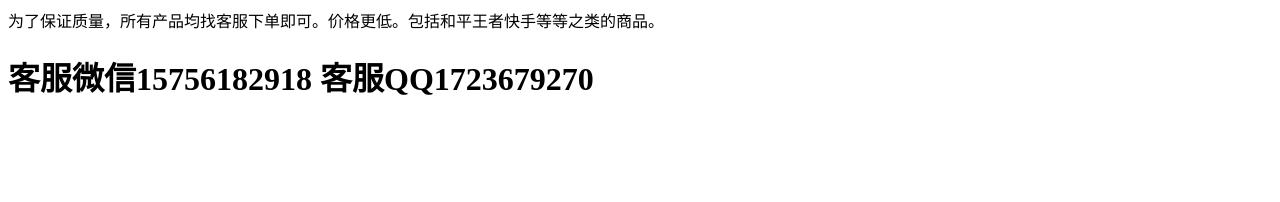
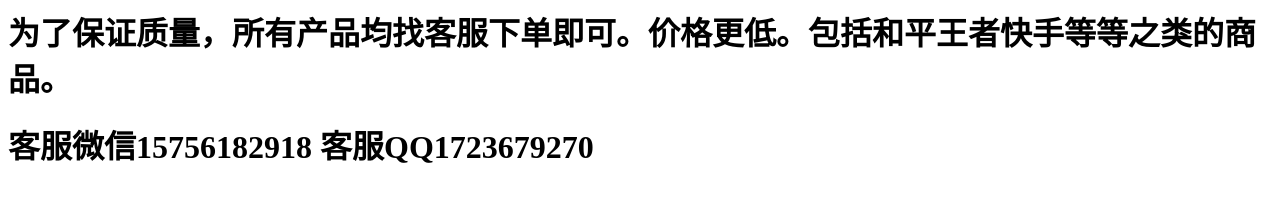
Before and after one commit to 15756182918/anwen2.github.io, a plain HTML site: page index.html in a window 1280 px wide. Drawn offline with Linux system fonts and the light colour scheme.

Commit message:
Update index.html

```diff
--- a/index.html
+++ b/index.html
@@ -1,5 +1,5 @@
  <body>
-   <p>为了保证质量，所有产品均找客服下单即可。价格更低。包括和平王者快手等等之类的商品。</p>
+   <h1>为了保证质量，所有产品均找客服下单即可。价格更低。包括和平王者快手等等之类的商品。</h1>
   </body>
   <body ><h1>
     客服微信15756182918 客服QQ1723679270</h1></body>
```
